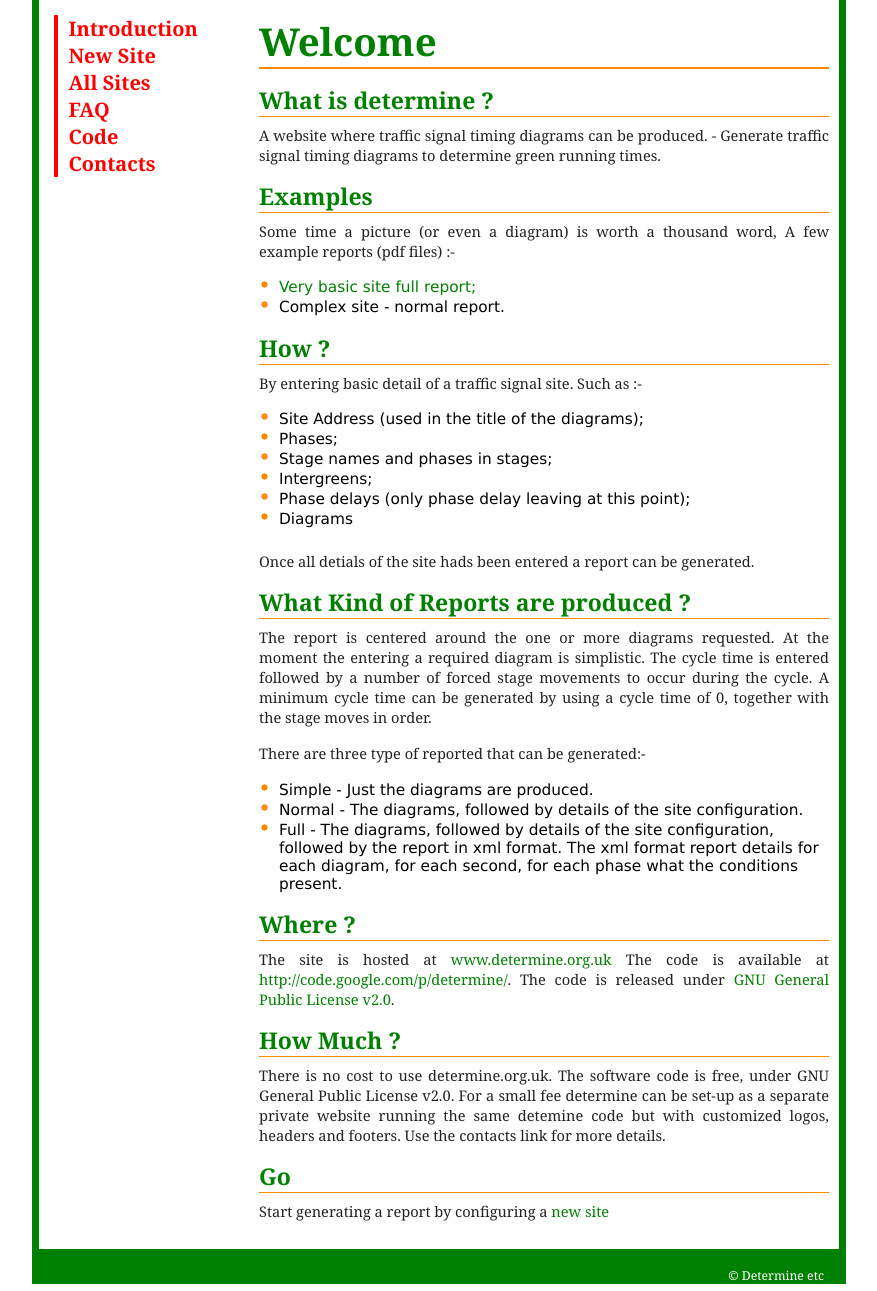
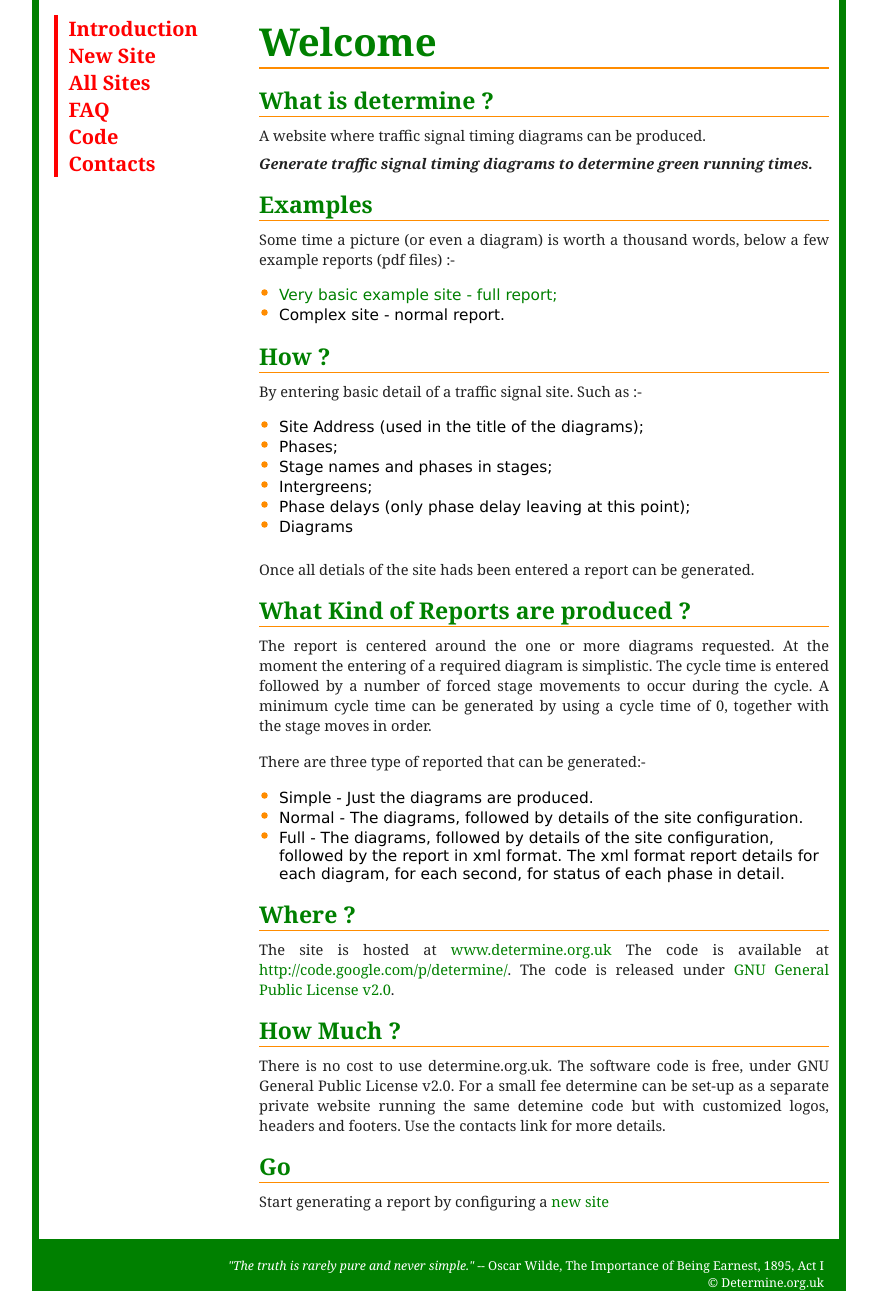
Before and after one commit to bmsleight/determine, a Django app: template django/determine/templates/home.html in a window 1280 px wide. Shown: the part 191-1482 px from the top of the page, without its empty margins (201-1078 px from the left). Run offline with Django 3.2, Linux system fonts and the light colour scheme; the template is opened without the code that fills it, so the values that code supplies are empty.

Commit message:
Updating home.html

```diff
--- a/django/determine/templates/base.html
+++ b/django/determine/templates/base.html
@@ -50,43 +50,6 @@
 						<li><a href="/contacts/">&nbsp; Contacts</a></li>
 					</ul>
 					<br/>
-<!--					<p class="menu_title">&nbsp; Site News</p>
-
-					<p class="date">3.09.06</p>
-					<p>Some News Stuff Could Probably Go over here in Your Side Bar, But Beware, the sidebar background is only 500 pixels long. Sorry about that, but I had to stay below 25kb for images.</p>
-
-					<p class="date">3.08.06</p>
-					<p>One More News Entry, just to give everything a better feel. BTW, this template is Valid XHTML 1.0 Strict and Valid CSS 2.0.</p>
-					<div class="menu_bottom"></div>
-				</div>
-
-
-				<div class="menu"><br/>
-					<p class="menu_title">&nbsp; Linkage</p>
-
-					<a href="http://www.madseason.co.uk" class="menu_link">Mad Season Design</a><br/>
-					<a href="http://www.openwebdesign.org" class="menu_link">OWD</a><br/>
-					<a href="http://www.oswd.org" class="menu_link">OSWD</a><br/>
-					<a href="http://www.browsehappy.com" class="menu_link">Browse Happy</a><br/>
-
-					<div class="menu_bottom"></div>
-				</div>
-
-
-
-				<div class="menu"><br/>
-					<p class="menu_title">&nbsp; Search</p>
-
-
-					<p>Enter Your Search Term Below To Search Our Archives</p>
-
-					<ul>
-						<li><input type="text" value="Search Term" size="12" />&nbsp;<input type="submit" value="Search" /></li>
-					</ul>
-					<br/>
-
-					<div class="menu_bottom"></div>
--->
 				</div>
 			</div>
 
@@ -108,7 +71,8 @@
 
 		<div id="footer">
 			<br/>
-			<p>&copy; Determine etc</p>
+			<p><i>"The truth is rarely pure and never simple."</i> -- Oscar Wilde, The Importance of Being Earnest, 1895, Act I</p>
+			<p>&copy; Determine.org.uk</p>
 		</div>
 		<!-- END FOOTER AREA -->
 
--- a/django/determine/templates/home.html
+++ b/django/determine/templates/home.html
@@ -3,12 +3,13 @@
 {% block content %}
 <h2>Welcome</h2>
 <h4>What is determine ?</h4>
-<p>A website where traffic signal timing diagrams can be produced. - Generate traffic signal timing diagrams to determine green running times.</p>
+<p>A website where traffic signal timing diagrams can be produced.</p>
+<p><i><b>Generate traffic signal timing diagrams to determine green running times.</b></i></p>
 
 <h4>Examples</h4>
-<p>Some time a picture (or even a diagram) is worth a thousand word, A few example reports (pdf files) :-</p>
+<p>Some time a picture (or even a diagram) is worth a thousand words, below a few example reports (pdf files) :-</p>
 <ul>
-<li><a href=http://www.determine.org.uk/examples/01234-a-nice-test-1.pdf>Very basic site full report;</a></li>
+<li><a href=http://www.determine.org.uk/examples/01234-a-nice-test-1.pdf>Very basic example site - full report;</a></li>
 <li>Complex site - normal report.</li>
 </ul>
 
@@ -24,12 +25,12 @@
 </ul>
 <p>Once all detials of the site hads been entered a report can be generated.</p>
 <h4>What Kind of Reports are produced ?</h4>
-<p>The report is centered around the one or more diagrams requested. At the moment the entering a required diagram is simplistic. The cycle time is entered followed by a number of forced stage movements  to occur during the cycle. A minimum cycle time can be generated by using a cycle time of 0, together with the stage moves in order.<p>
+<p>The report is centered around the one or more diagrams requested. At the moment the entering of a required diagram is simplistic. The cycle time is entered followed by a number of forced stage movements  to occur during the cycle. A minimum cycle time can be generated by using a cycle time of 0, together with the stage moves in order.<p>
 <p>There are three type of reported that can be generated:-</p>
 <ul>
 <li>Simple - Just the diagrams are produced.</li>
 <li>Normal - The diagrams, followed by details of the site configuration. </li>
-<li>Full - The diagrams, followed by details of the site configuration, followed by the report in xml format. The xml format report details for each diagram, for each second, for each phase what the conditions present. </li>
+<li>Full - The diagrams, followed by details of the site configuration, followed by the report in xml format. The xml format report details for each diagram, for each second, for status of each phase in detail. </li>
 </ul>
 
 <h4>Where ?</h4>
```
